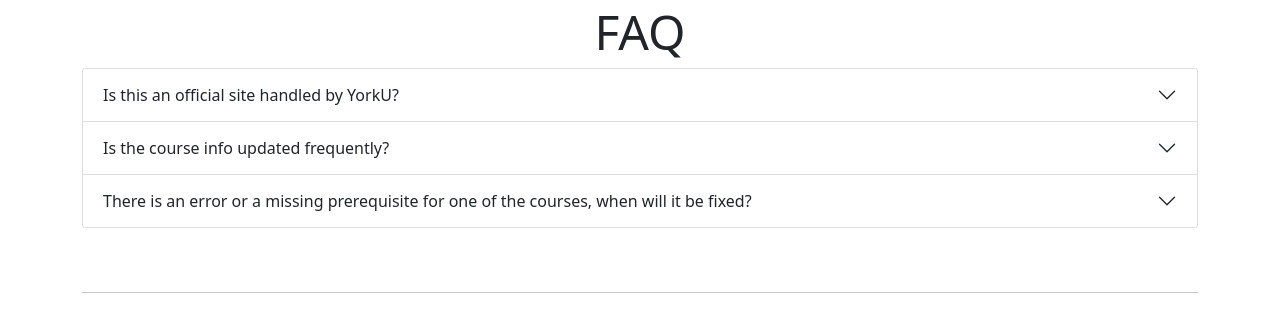
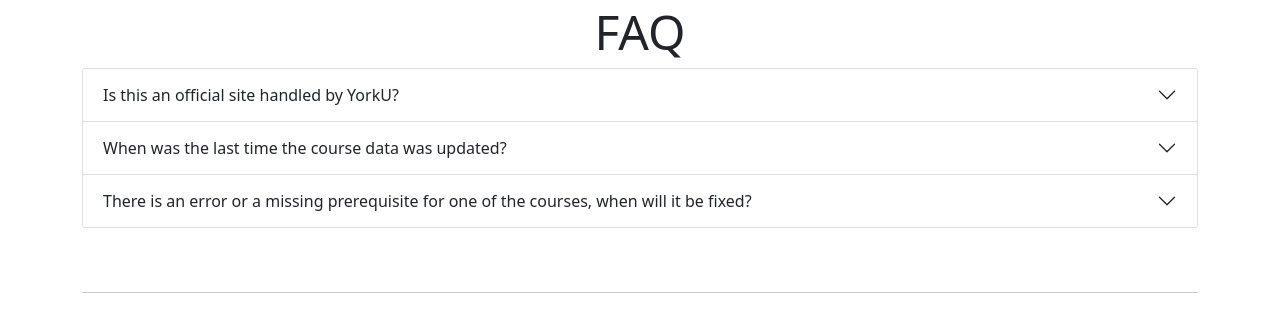
Before and after one commit to walido2001/course-prerequisite-navigator, a Flask app: page / in a window 1280 px wide. Shown: the part 482-812 px from the top of the page. Run offline with Flask 2, Linux system fonts and the light colour scheme.

Commit message:
Minor Home Page Modification

```diff
--- a/app/templates/home.html
+++ b/app/templates/home.html
@@ -54,12 +54,12 @@
             <div class="accordion-item">
               <h2 class="accordion-header" id="headingTwo">
                 <button class="accordion-button collapsed" type="button" data-bs-toggle="collapse" data-bs-target="#collapseTwo" aria-expanded="false" aria-controls="collapseTwo">
-                  Is the course info updated frequently?
+                  When was the last time the course data was updated?
                 </button>
               </h2>
               <div id="collapseTwo" class="accordion-collapse collapse" aria-labelledby="headingTwo" data-bs-parent="#accordionExample">
                 <div class="accordion-body">
-                  <strong>Prerequisite info on this site will be updated at start of every summer</strong>, therefore any updates to course info that occur over the course of the fall/winter/remaining summer will not be applied to this website.
+                  <strong>Last Updated: Summer 2021</strong>
                 </div>
               </div>
             </div>
```
